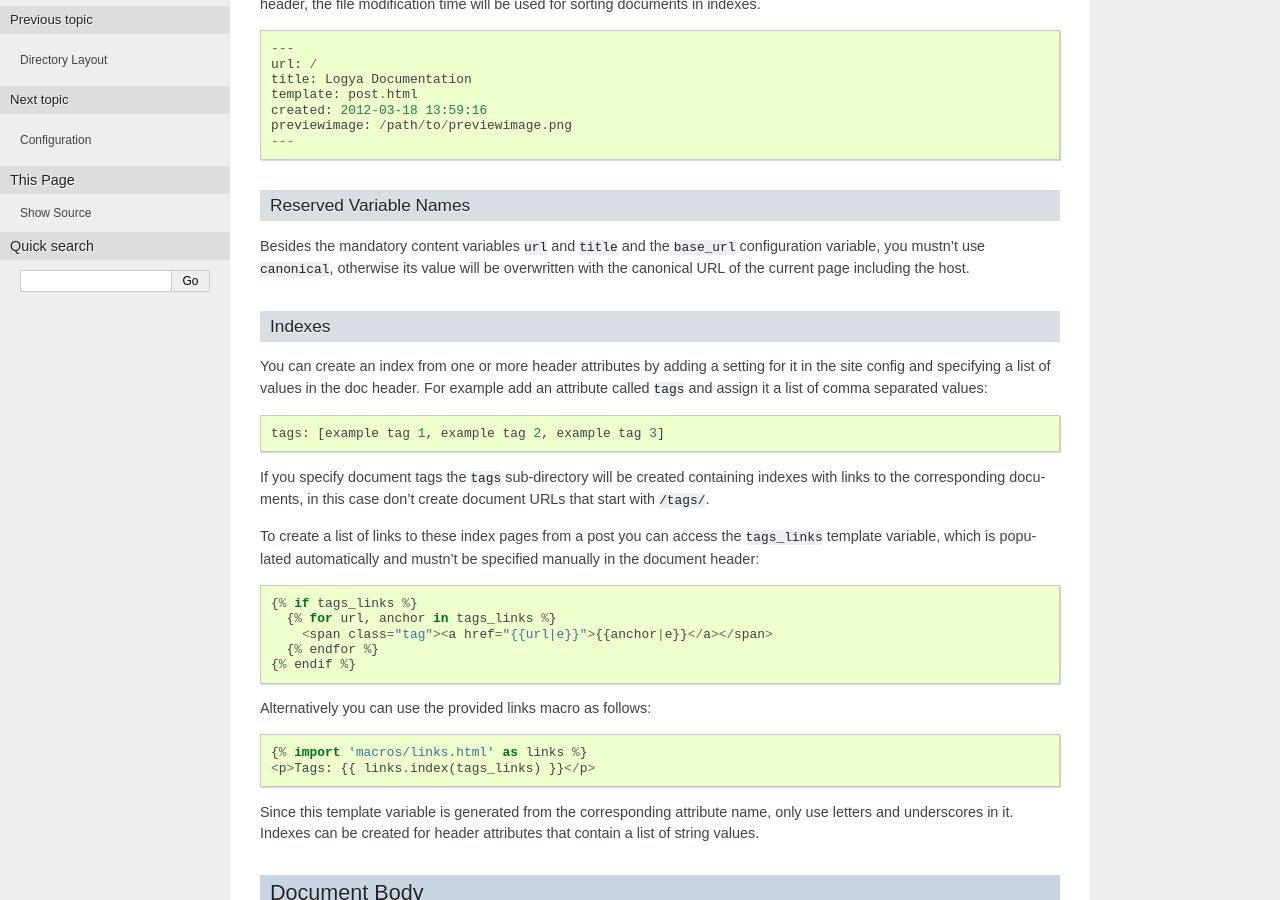
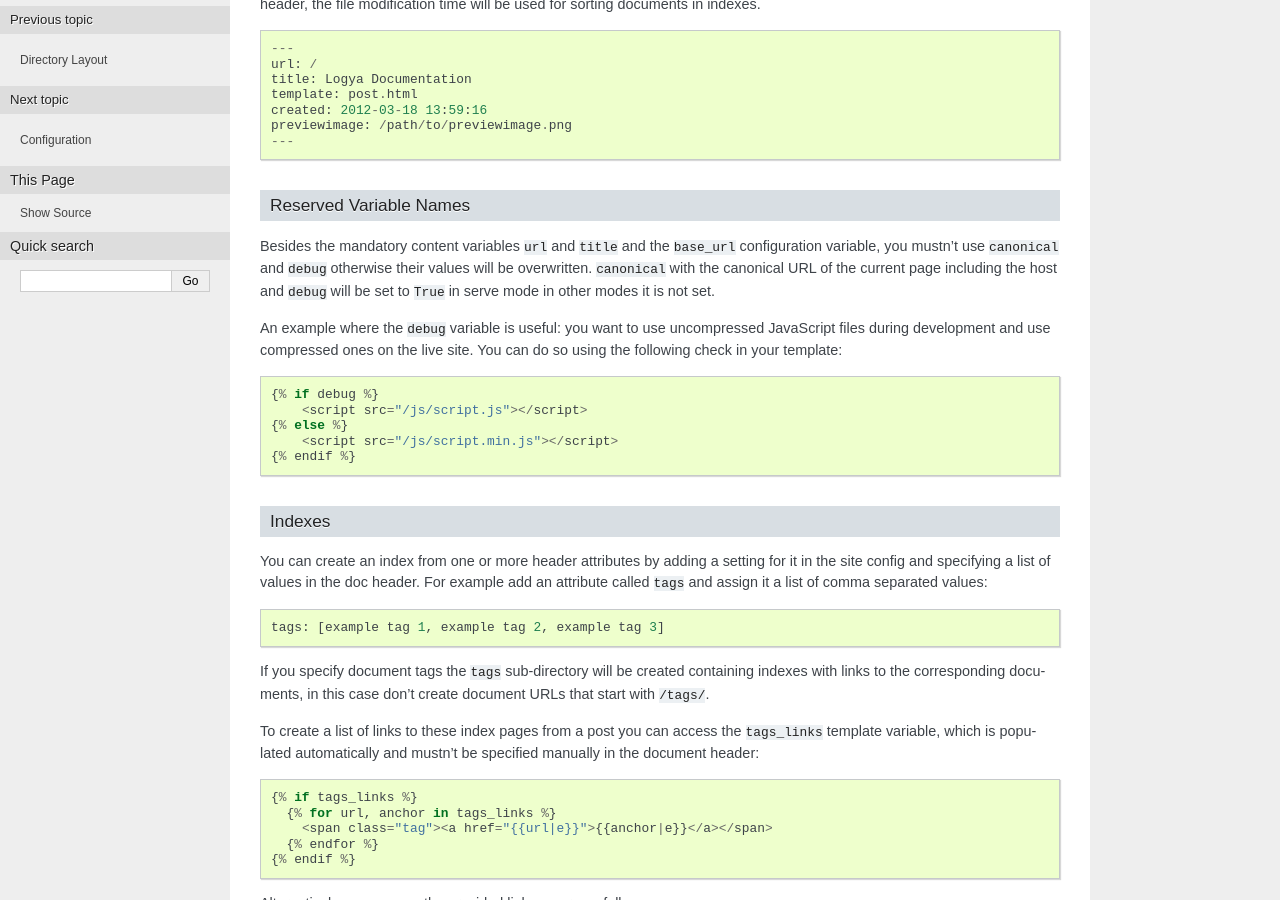
Before and after one commit to yaph/logya, a Sphinx documentation site: the page built from docs/documentstructure.rst, in a window 1280 px wide and 900 px high, scrolled down 357 px. Built offline with Sphinx 7.4.7, drawn with Linux system fonts in a browser that asks for light colours; pages that are not in the unit, such as notebooks, are missing from menus.

Commit message:
fix #34: set debug variable to True in serve mode

```diff
--- a/docs/documentstructure.rst
+++ b/docs/documentstructure.rst
@@ -36,9 +36,22 @@ Reserved Variable Names
 ^^^^^^^^^^^^^^^^^^^^^^^
 
 Besides the mandatory content variables ``url`` and ``title`` and the ``base_url``
-configuration variable, you mustn't use ``canonical``, otherwise its value will
-be overwritten with the canonical URL of the current page including the host.
+configuration variable, you mustn't use ``canonical`` and ``debug`` otherwise
+their values will be overwritten. ``canonical`` with the canonical URL of the
+current page including the host and ``debug`` will be set to ``True`` in serve
+mode in other modes it is not set.
 
+An example where the ``debug`` variable is useful: you want to use uncompressed
+JavaScript files during development and use compressed ones on the live site.
+You can do so using the following check in your template:
+
+::
+
+    {% if debug %}
+        <script src="/js/script.js"></script>
+    {% else %}
+        <script src="/js/script.min.js"></script>
+    {% endif %}
 
 Indexes
 ^^^^^^^
--- a/logya/__init__.py
+++ b/logya/__init__.py
@@ -1 +1 @@
-__version__ = '3.0beta3'
+__version__ = '3.0beta4'
```
Also changed, not shown: 2 other files.
